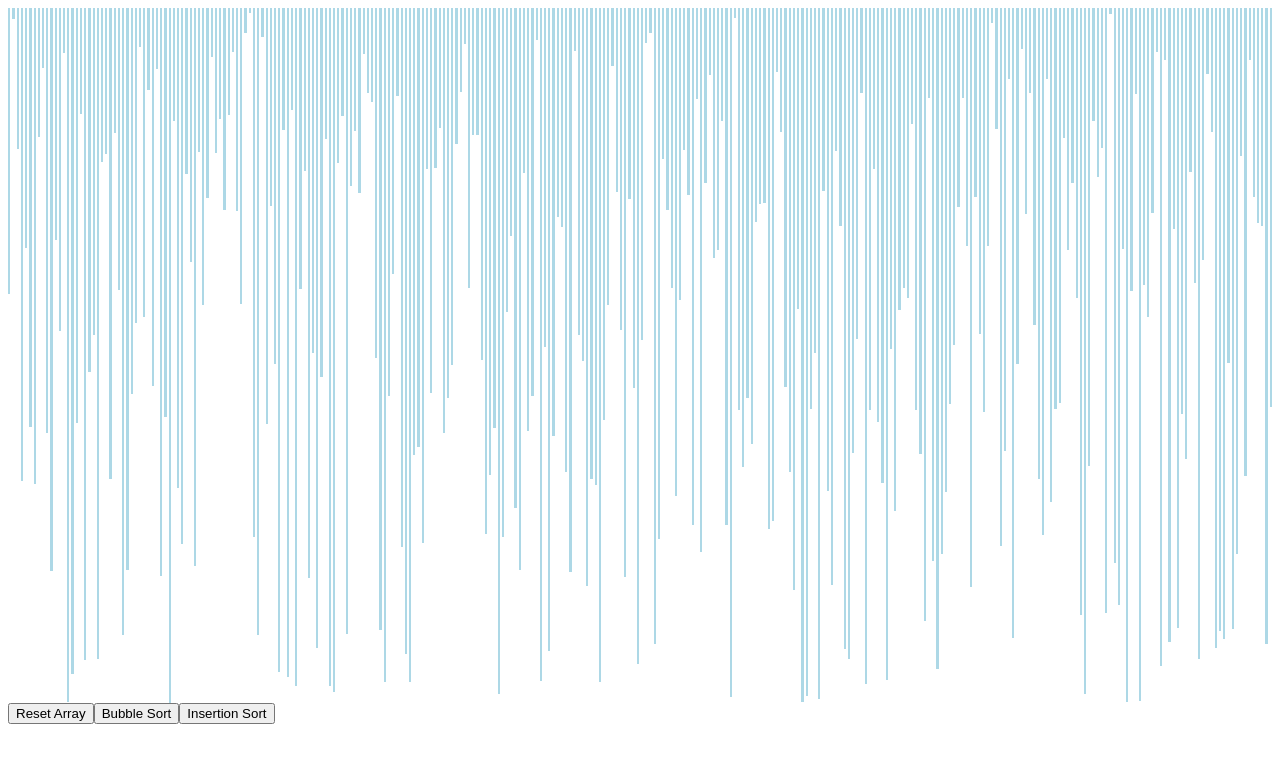
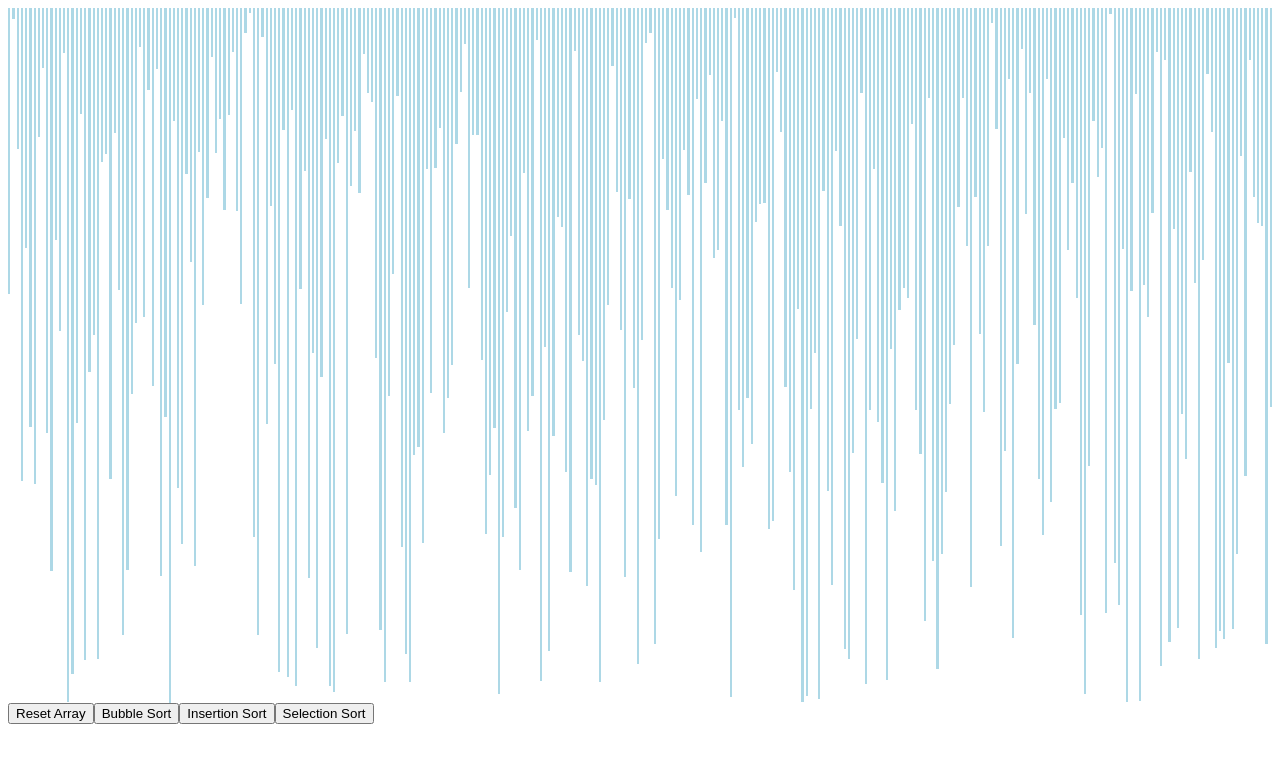
Before and after one commit to danielturato/sorting-algo-visualiser, a React (Create React App) app: page / in a window 1280 px wide. Shown: the top 762 px of the page. Built offline with nearby package versions, Linux system fonts and the light colour scheme.

Commit message:
Implemented SelectionSort algorithim

```diff
--- a/src/App.js
+++ b/src/App.js
@@ -4,10 +4,9 @@ import './App.css';
 import Menu from './components/Menu.js';
 import BubbleSortAnimations from './algorithms/BubbleSort.js';
 import InsertionSortAnimations from './algorithms/InsertionSort.js';
+import SelectionSortAnimations from './algorithms/SelectionSort.js';
 
 const ANIMATION_SPEED = 1;
-const SWAPPED_COLOUR = 'red';
-const COMPARISON_COLOUR = 'green';
 const FINISHED_COLOUR = 'orange';
 const DEFAULT_COLOUR = 'lightblue';
 
@@ -100,6 +99,31 @@ class App extends Component {
      }
   }
 
+  selectionSort() {
+    const animations = SelectionSortAnimations(this.state.array);
+    const visualizerArray = this.getVisualizerArrayBars();
+
+    for (let i = 0; i < animations.length; i++) {
+      const comparisons = animations[i];
+      const firstValue = visualizerArray[comparisons[0]];
+      const secondValue = visualizerArray[comparisons[1]];
+
+      if (secondValue == null) {
+        setTimeout(() => {
+          firstValue.style.backgroundColor = FINISHED_COLOUR;
+        }, i * ANIMATION_SPEED)
+      } else {
+        setTimeout(() => {
+          firstValue.style.backgroundColor = FINISHED_COLOUR;
+        }, i * ANIMATION_SPEED)
+
+        setTimeout(() => {
+          this.swapHeights(firstValue, secondValue);
+        }, i * ANIMATION_SPEED);
+      }
+    }
+  }
+
   render() {
     return (
       <>
@@ -118,6 +142,7 @@ class App extends Component {
         <button onClick={() => this.generateArray()}>Reset Array</button>
         <button onClick={() => this.bubbleSort()}>Bubble Sort</button>
         <button onClick={() => this.insertionSort()}>Insertion Sort</button>
+        <button onClick={() => this.selectionSort()}>Selection Sort</button>
       </>
     );
   }
--- /dev/null
+++ b/src/algorithms/SelectionSort.js
@@ -0,0 +1,32 @@
+const SelectionSortAnimations = (array) => {
+    return SelectionSort(array);
+}
+
+const SelectionSort = (array) => {
+    var startIdx = 0;
+    var animations = [];
+
+    while (startIdx < array.length - 1) {
+        var lowestIdx = startIdx;
+        for (let i= startIdx + 1; i < array.length; i++) {
+            if (array[i] < array[lowestIdx]) {
+                lowestIdx = i;
+            }
+        }
+        animations.push([startIdx, lowestIdx]);
+        swap(startIdx, lowestIdx, array);
+        startIdx++;
+    }
+
+    animations.push([array.length-1, null]);
+
+    return animations;
+}
+
+const swap = (i, j, array) => {
+    const temp = array[i];
+    array[i] = array[j];
+    array[j] = temp;
+}
+
+export default SelectionSortAnimations;
```
